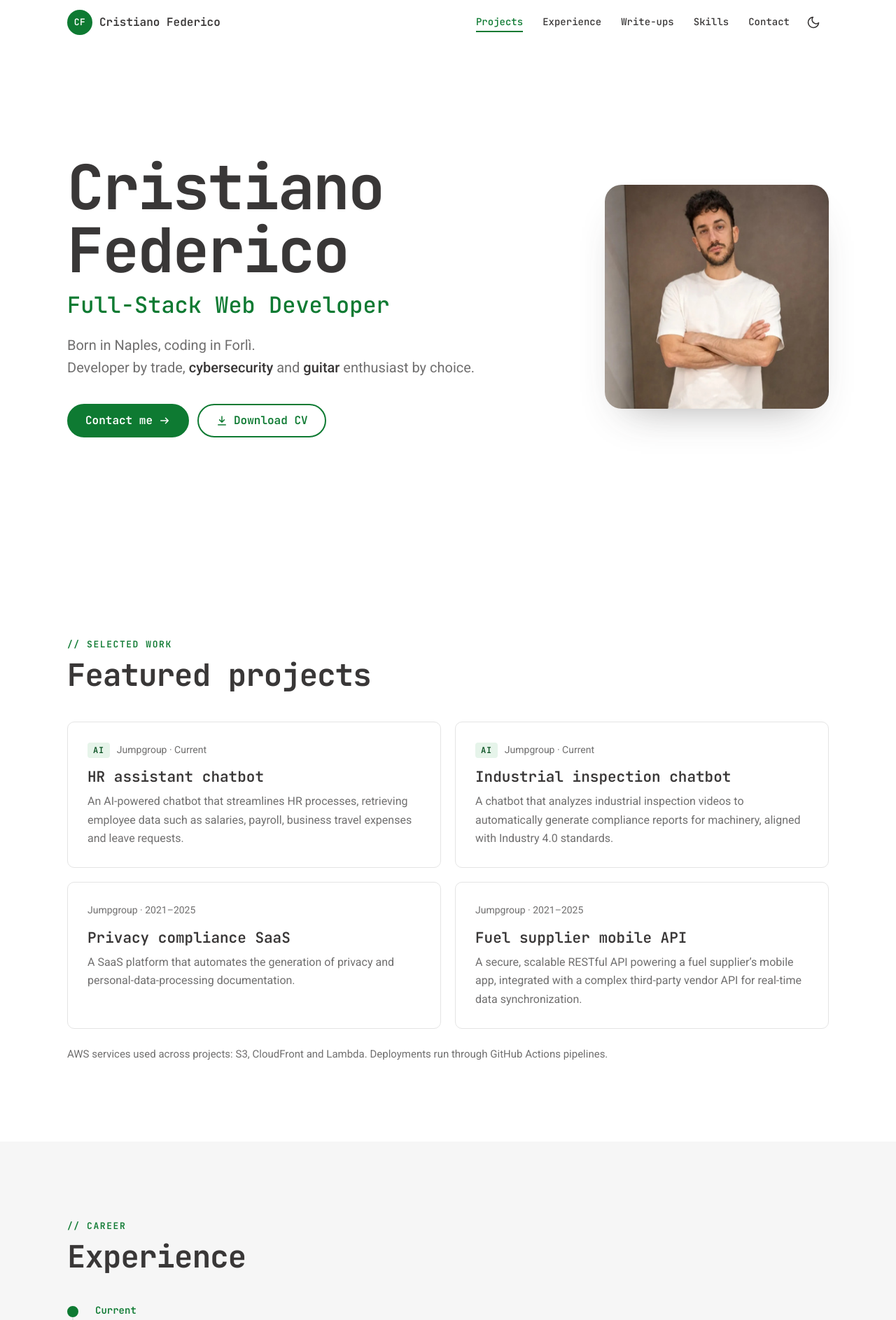
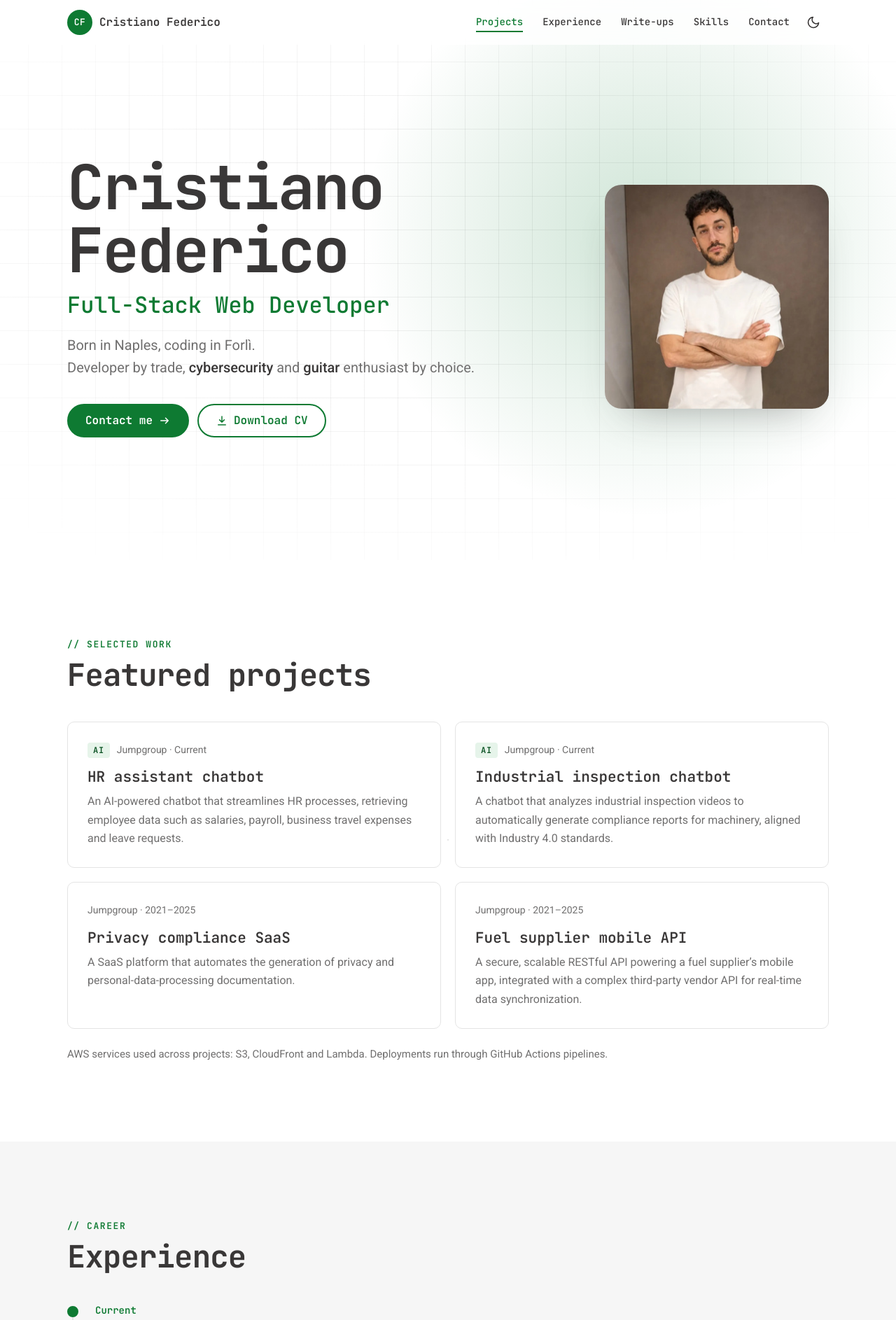
Before and after one commit to ChrisFederico/ChrisFederico.github.io, a PHP site: page / in a window 1280 px wide. Shown: the top 1886 px of the page at 70% size. Run offline with PHP 8.4, Linux system fonts and the light colour scheme.

Commit message:
add background grid and pointer glow

```diff
--- a/assets/css/style.css
+++ b/assets/css/style.css
@@ -28,6 +28,11 @@
 	--nav-bg: rgb(255 255 255 / 0.92);
 	--nav-bg-blur: rgb(255 255 255 / 0.8);
 	--shadow-color: rgb(57 55 55 / 0.45);
+
+	/* Background texture: derived from text/accent, so the dark theme needs no extra values */
+	--color-dot: color-mix(in srgb, var(--color-text) 12%, transparent);
+	--color-grid-line: color-mix(in srgb, var(--color-text) 8%, transparent);
+	--color-glow: color-mix(in srgb, var(--color-accent) 20%, transparent);
 
 	color-scheme: light;
 
@@ -99,7 +104,11 @@ html {
 
 body {
 	margin: 0;
-	background: var(--color-bg);
+	background-color: var(--color-bg);
+	/* Faint dot grid behind the page; solid sections and cards cover it */
+	background-image: radial-gradient(var(--color-dot) 1px, transparent 1.5px);
+	background-size: 24px 24px;
+	background-attachment: fixed;
 	color: var(--color-text);
 	font: 400 1rem/1.65 var(--font-body);
 }
@@ -517,13 +526,65 @@ main:focus {
 
 /* ---------- Hero ---------- */
 
+/* Animatable glow position (main.js moves it with the pointer; the transition makes it trail) */
+@property --glow-x {
+	syntax: "<length-percentage>";
+	inherits: true;
+	initial-value: 72%;
+}
+
+@property --glow-y {
+	syntax: "<length-percentage>";
+	inherits: true;
+	initial-value: 42%;
+}
+
 .hero {
+	--glow-x: 72%;
+	--glow-y: 42%;
+	position: relative;
+	isolation: isolate;
+	overflow: clip;
 	display: flex;
 	align-items: center;
+	background-color: var(--color-bg);
+	transition: --glow-x 500ms var(--ease-out), --glow-y 500ms var(--ease-out);
 	/* Full screen, capped so very tall screens don't get an empty hero */
 	min-height: min(100vh, 60rem);
 	min-height: min(100svh, 60rem);
 	padding-block: calc(var(--nav-height) + 2.5rem) 3.5rem;
+}
+
+/* Grid lines that fade out towards the edges */
+.hero::before,
+.hero::after {
+	content: "";
+	position: absolute;
+	inset: 0;
+	z-index: -1;
+	pointer-events: none;
+}
+
+.hero::before {
+	background-image:
+		linear-gradient(var(--color-grid-line) 1px, transparent 1px),
+		linear-gradient(90deg, var(--color-grid-line) 1px, transparent 1px);
+	background-size: 48px 48px;
+	background-position: center;
+	-webkit-mask-image: radial-gradient(ellipse 75% 65% at 50% 45%, black 35%, transparent 100%);
+	mask-image: radial-gradient(ellipse 75% 65% at 50% 45%, black 35%, transparent 100%);
+}
+
+/* Accent glow; follows the pointer on devices with a mouse */
+.hero::after {
+	background: radial-gradient(36rem circle at var(--glow-x) var(--glow-y), var(--color-glow), transparent 70%);
+}
+
+@media (max-width: 55.99rem) {
+	.hero {
+		--glow-x: 50%;
+		--glow-y: 30%;
+	}
 }
 
 .hero__inner {
@@ -1179,6 +1240,15 @@ main:focus {
 		border: 0;
 	}
 
+	body {
+		background-image: none;
+	}
+
+	.hero::before,
+	.hero::after {
+		display: none;
+	}
+
 	.reveal,
 	.hero-in {
 		opacity: 1 !important;
--- a/assets/js/main.js
+++ b/assets/js/main.js
@@ -141,4 +141,26 @@
 			if (section) sectionObserver.observe(section);
 		});
 	}
+
+	// 6. Hero glow follows the pointer (mouse only, and only when motion is welcome).
+	//    CSS registers --glow-x/--glow-y with a short transition, so the glow trails smoothly.
+	var hero = document.querySelector('.hero');
+	if (hero && window.matchMedia('(pointer: fine)').matches &&
+		!window.matchMedia('(prefers-reduced-motion: reduce)').matches) {
+		var glowFrame = 0;
+		var glowX = 0;
+		var glowY = 0;
+		hero.addEventListener('pointermove', function (e) {
+			var rect = hero.getBoundingClientRect();
+			glowX = e.clientX - rect.left;
+			glowY = e.clientY - rect.top;
+			if (glowFrame) return;
+			glowFrame = requestAnimationFrame(function () {
+				glowFrame = 0;
+				hero.style.setProperty('--glow-x', glowX + 'px');
+				hero.style.setProperty('--glow-y', glowY + 'px');
+			});
+		});
+	}
+
 })();
```
Also changed, not shown: CLAUDE.md (+2 -1 lines).
